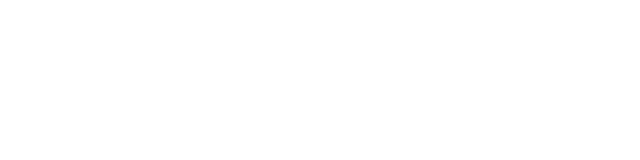
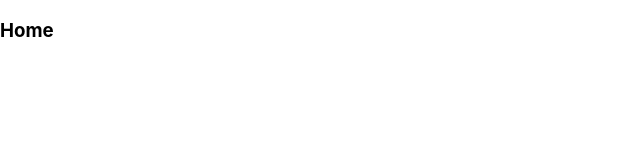
Before and after one commit to DevLukeHere/pi-calculator-frontend, a JavaScript app: page / in a window 1280 px wide. Shown: the top 160 px of the page, without its empty margins (0-640 px from the left). Built offline with nearby package versions, Linux system fonts and the light colour scheme; the HTML template or start-up script is replaced by a standard one.

Commit message:
Import react router

```diff
--- a/src/App.js
+++ b/src/App.js
@@ -1,5 +1,18 @@
+import { BrowserRouter, Routes, Route } from "react-router-dom";
+import Home from "./pages/Home";
+
 function App() {
-  return <div className="App"></div>;
+  return (
+    <div className="App">
+      <BrowserRouter>
+        <div className="pages">
+          <Routes>
+            <Route path="/" element={<Home />} />
+          </Routes>
+        </div>
+      </BrowserRouter>
+    </div>
+  );
 }
 
 export default App;
```
